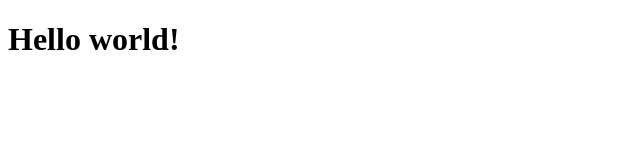
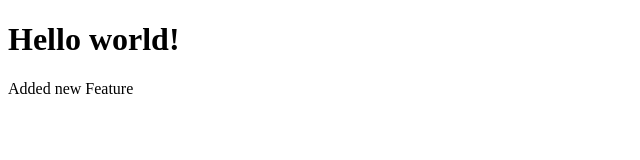
Before and after one commit to 4k45hv3rm4/test, a plain HTML site: page index.html in a window 1280 px wide. Shown: the whole page, without its empty margins (0-640 px from the left). Drawn offline with Linux system fonts and the light colour scheme.

Commit message:
added Feature

```diff
--- a/index.html
+++ b/index.html
@@ -5,5 +5,6 @@
 </head>
 <body>
     <h1>Hello world!</h1>
+    <p>Added new Feature</p>
 </body>
 </html>
```
